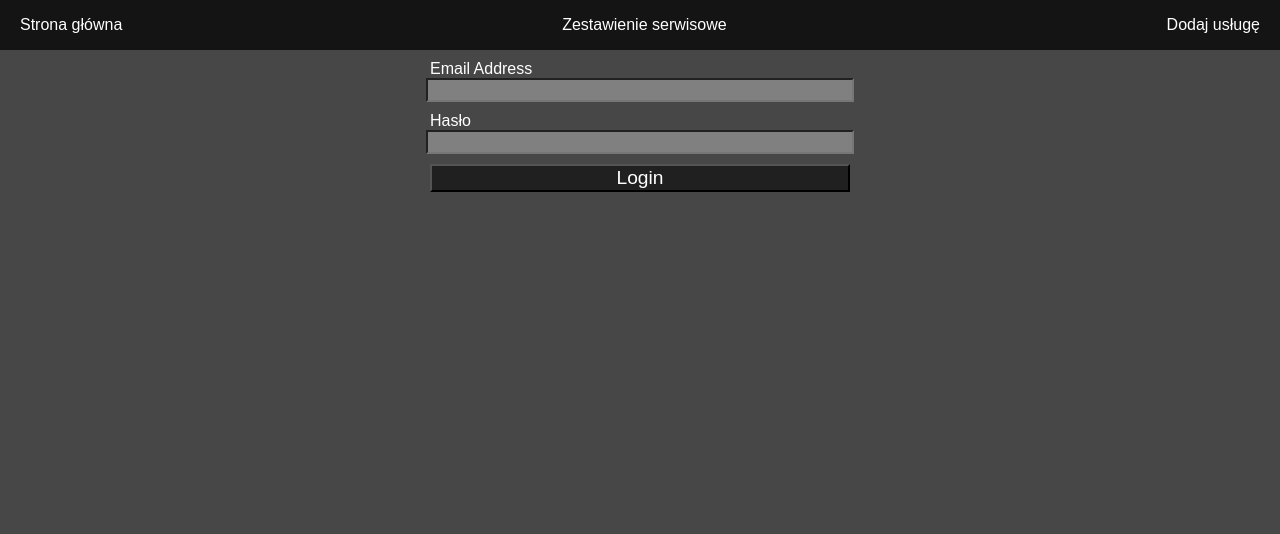
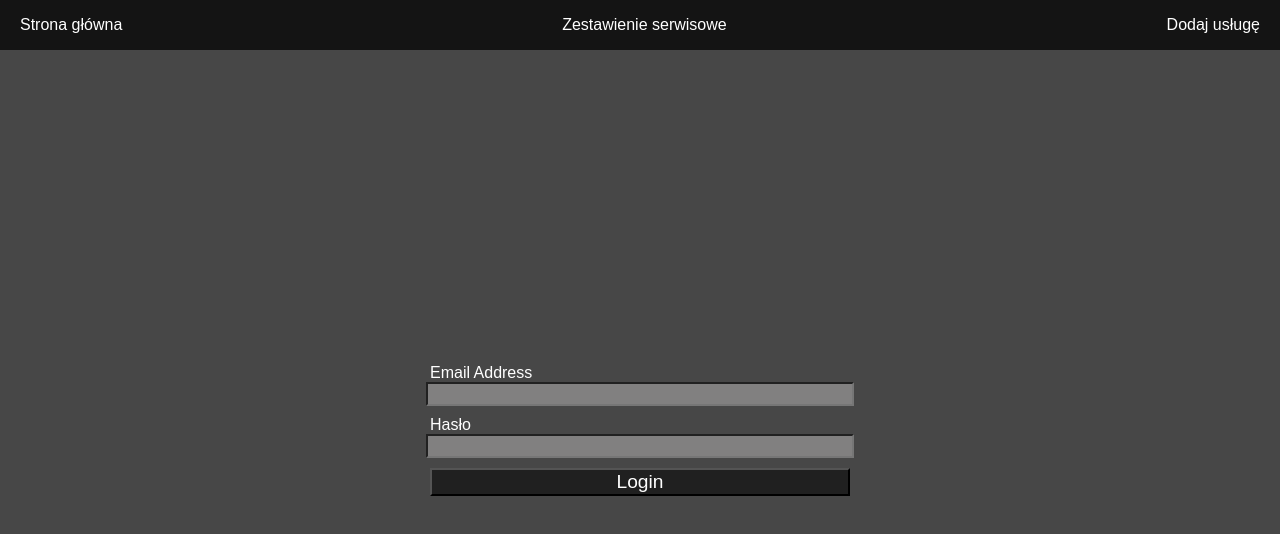
Before and after one commit to patryk177m/Car_repairs_FRONTEND, a React (Create React App) app: page /login in a window 1280 px wide. Shown: the top 534 px of the page. Built offline with nearby package versions, Linux system fonts and the light colour scheme; no server answers.

Commit message:
positioning form login view

```diff
--- a/src/pages/FormLogin.tsx
+++ b/src/pages/FormLogin.tsx
@@ -4,14 +4,16 @@ import "../styles/global.scss";
 
 export const FormLogin = () => {
     return (
-        <form className="form--container form global--container">
-            <label className="form__label" htmlFor="email" >Email Address</label>
-                <input className="form__input" id="email" type="email" name="email" required />
+        <main className="main">
+            <form className="form--container form global--container">
+                <label className="form__label" htmlFor="email">Email Address</label>
+                <input className="form__input" id="email" type="email" name="email" required/>
 
-            <label className="form__label" htmlFor="password">Hasło</label>
-                <input className="form__input" id="password" type="password" name="password" required />
+                <label className="form__label" htmlFor="password">Hasło</label>
+                <input className="form__input" id="password" type="password" name="password" required/>
 
-            <button className="form__button" type="submit">Login</button>
-        </form>
+                <button className="form__button" type="submit">Login</button>
+            </form>
+        </main>
     )
 }
--- a/src/styles/formAddTally.scss
+++ b/src/styles/formAddTally.scss
@@ -1,8 +1,15 @@
+.main {
+  height: calc(100vh - 50px);
+}
+
 .form {
+  height: auto;
   display: flex;
   flex-direction: column;
+  justify-content: center;
 
   &--container {
+    height: 100%;
     width: 600px;
     display: flex;
     align-items: center;
@@ -40,8 +47,6 @@
 }
 
 .label--added {
-  //display: flex;
-  //flex-direction: column;
   background-color: rgb(167, 177, 177);
   height: 12px;
   color: white;
@@ -50,11 +55,6 @@
   display: flex;
   align-items: center;
   justify-content: start;
-
-  //&--file {
-  //  display: flex;
-  //  justify-content: space-between;
-  //}
 
   &:hover {
     background-color: rgb(209, 218, 218);
--- a/src/styles/global.scss
+++ b/src/styles/global.scss
@@ -13,6 +13,7 @@
 }
 
 body {
+  height: 100vh;
   background-color: rgba(0, 0, 0, 0.72);
   color: #fff;
   font-family: 'Montserrat', sans-serif;
```
